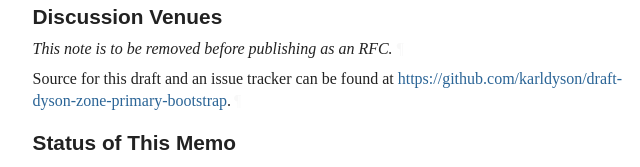
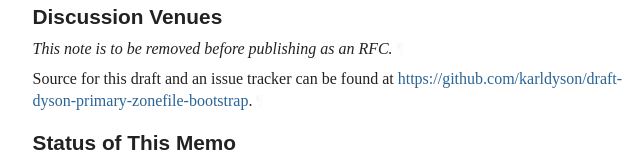
Before and after one commit to karldyson/draft-dyson-primary-zonefile-bootstrap, a plain HTML site: page draft-dyson-primary-zonefile-bootstrap.html in a window 1280 px wide. Shown: the part 492-659 px from the top of the page, 92-732 px from the left. Drawn offline with Linux system fonts and the light colour scheme; a web font is replaced by a local one.

Commit message:
Script updating gh-pages from 991531e. [ci skip]

```diff
--- a/draft-dyson-primary-zonefile-bootstrap.html
+++ b/draft-dyson-primary-zonefile-bootstrap.html
@@ -1125,7 +1125,7 @@ svg :is([fill="white"], [fill^="#fff"]) {
       </h2>
 <p id="section-note.1-1">This note is to be removed before publishing as an RFC.<a href="#section-note.1-1" class="pilcrow">¶</a></p>
 <p id="section-note.1-2">Source for this draft and an issue tracker can be found at
-    <span><a href="https://github.com/karldyson/draft-dyson-zone-primary-bootstrap">https://github.com/karldyson/draft-dyson-zone-primary-bootstrap</a></span>.<a href="#section-note.1-2" class="pilcrow">¶</a></p>
+    <span><a href="https://github.com/karldyson/draft-dyson-primary-zonefile-bootstrap">https://github.com/karldyson/draft-dyson-primary-zonefile-bootstrap</a></span>.<a href="#section-note.1-2" class="pilcrow">¶</a></p>
 </section>
 <div id="status-of-memo">
 <section id="section-boilerplate.1">
```
Also changed, not shown: draft-dyson-primary-zonefile-bootstrap.txt.
